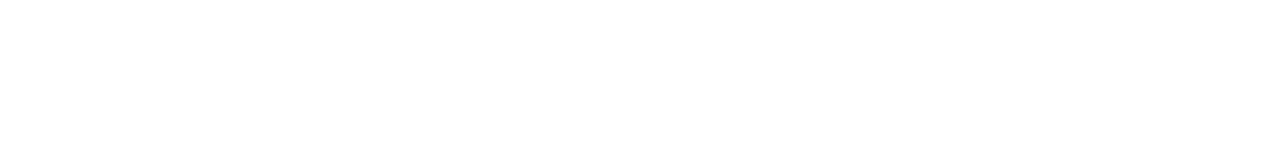
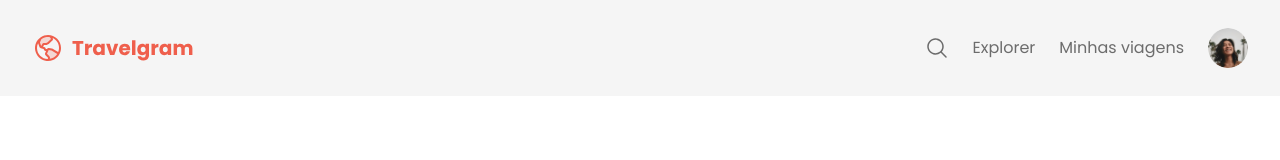
Before and after one commit to Peflisdi/Travelgram, a plain HTML site: page index.html in a window 1280 px wide. Drawn offline with Linux system fonts and the light colour scheme.

Commit message:
adding nav

```diff
--- a/index.html
+++ b/index.html
@@ -2,15 +2,46 @@
 <html lang="en">
 
 <head>
+  <link rel="preconnect" href="https://fonts.googleapis.com">
+  <link rel="preconnect" href="https://fonts.gstatic.com" crossorigin>
+
   <meta charset="UTF-8">
   <meta name="viewport" content="width=device-width, initial-scale=1.0">
   <title>Travelgram | Perfil de viagens</title>
 
   <link rel="stylesheet" href="./styles/index.css">
+  <link href="https://fonts.googleapis.com/css2?family=Poppins:wght@400;700&display=swap" rel="stylesheet">
 </head>
 
 <body>
 
+  <div class="bg-surface-color">
+    <nav class="container">
+      <a href="#" id="logo">
+        <img src="assets/Logo.svg" alt="Logomarca">
+      </a>
+
+      <ul id="menu">
+        <li>
+          <a href="#">
+            <img src="assets/MagnifyingGlass.svg" alt="ícone de lupa">
+          </a>
+        </li>
+        <li><a href="#">Explorer</a></li>
+        <li><a href="#">Minhas viagens</a></li>
+        <li>
+          <a href="#">
+            <img src="assets/Profile pic.png" alt="Imagem de Isabela Torres">
+          </a>
+        </li>
+      </ul>
+    </nav>
+  </div>
+
+  <header>
+
+  </header>
+
 </body>
 
 </html>
--- a/styles/global.css
+++ b/styles/global.css
@@ -12,9 +12,36 @@
   --skeleton-color: #d9d9d9;
   --text-color-primary: #313131;
   --text-color-secondary: #6c6c6c;
+
+  --font-family: "Poppins", sans-serif;
+  --text-lg: bold 32px/125% var(--font-family);
+  --text: 16px/150% var(--font-family);
+  --text-md: 14px/175% var(--font-family);
+  --text-sm: 12px/175% var(--font-family);
 }
 
 body {
+  font: var(--text);
   color: var(--text-color-secondary);
   background-color: var(--background-color);
 }
+
+a {
+  text-decoration: none;
+  color: inherit;
+}
+
+a:hover {
+  color: var(--brand-color);
+  text-decoration: underline;
+}
+
+.container {
+  padding-inline: 32px;
+  max-width: 1280px;
+  margin-inline: auto;
+}
+
+.bg-surface-color {
+  background-color: var(--surface-color);
+}
--- a/styles/index.css
+++ b/styles/index.css
@@ -1 +1,2 @@
 @import url(global.css);
+@import url(nav.css);
--- /dev/null
+++ b/styles/nav.css
@@ -0,0 +1,22 @@
+nav {
+  display: flex;
+  justify-content: space-between;
+  align-items: center;
+  line-height: 0;
+  padding-block: 20px;
+}
+
+nav ul {
+  list-style: none;
+  display: flex;
+  align-items: center;
+  padding-block: 8px;
+  gap: 24px;
+}
+
+nav ul li:last-child img {
+  width: 40px;
+  height: 40px;
+  object-fit: cover;
+  border-radius: 50%;
+}
```
Also changed, not shown: assets/Profile pic.png (added).
